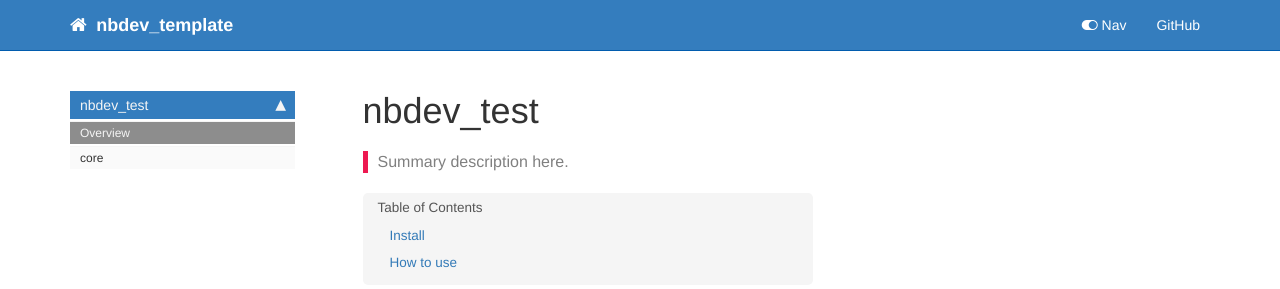
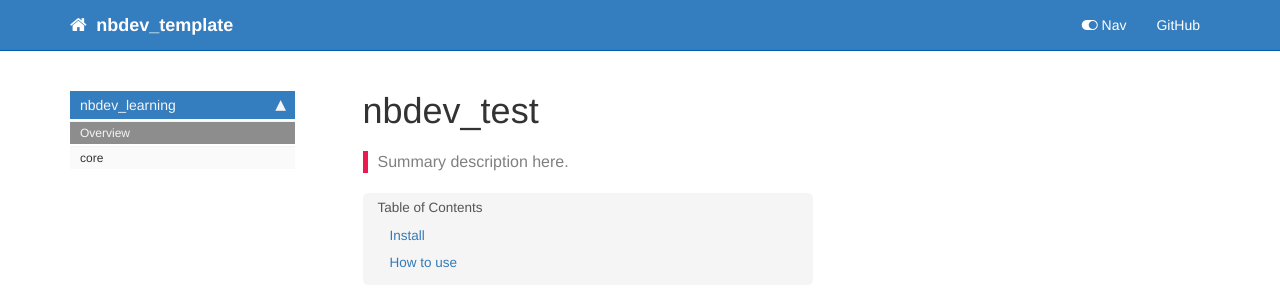
Before and after one commit to rahuldave/nbdev_learning, a Jekyll site: the page built from docs/index.html, in a window 1280 px wide. Shown: the top 289 px of the page. Built offline with Jekyll 4.4.1, drawn with Linux system fonts in a browser that asks for light colours; nearby versions of some CDN libraries; comment, search, counter and statistics services are not loaded.

Commit message:
renamed module ro mbdev_learning

```diff
--- a/docs/_config.yml
+++ b/docs/_config.yml
@@ -61,4 +61,4 @@ sidebars:
 permalink: pretty
 
 theme: jekyll-theme-cayman
-baseurl: /nbdev_test/
+baseurl: /nbdev_learning/
--- a/docs/_data/sidebars/home_sidebar.yml
+++ b/docs/_data/sidebars/home_sidebar.yml
@@ -13,6 +13,6 @@ entries:
       title: core
       url: /core
     output: web
-    title: nbdev_test
+    title: nbdev_learning
   output: web
   title: Sidebar
--- a/docs/sidebar.json
+++ b/docs/sidebar.json
@@ -1,5 +1,5 @@
 {
-  "nbdev_test": {
+  "nbdev_learning": {
     "Overview": "/",
     "core": "/core"
   }
--- /dev/null
+++ b/nbdev_learning/__init__.py
@@ -0,0 +1,2 @@
+__version__ = "0.0.1"
+from .core import *
--- a/nbdev_test/_nbdev.py
+++ b/nbdev_learning/_nbdev.py
@@ -6,8 +6,8 @@ index = {"say_hello": "00_core.ipynb"}
 
 modules = ["core.py"]
 
-doc_url = "https://rahuldave.github.io/nbdev_test/"
+doc_url = "https://rahuldave.github.io/nbdev_learning/"
 
-git_url = "https://github.com/rahuldave/nbdev_test/tree/master/"
+git_url = "https://github.com/rahuldave/nbdev_learning/tree/master/"
 
 def custom_doc_links(name): return None
--- a/nbdev_test/__init__.py
+++ /dev/null
@@ -1,2 +0,0 @@
-__version__ = "0.0.1"
-from nbdev_test.core import *
```
Also changed, not shown: nbdev_learning/core.py (renamed from nbdev_test/core.py), 2 other files.
